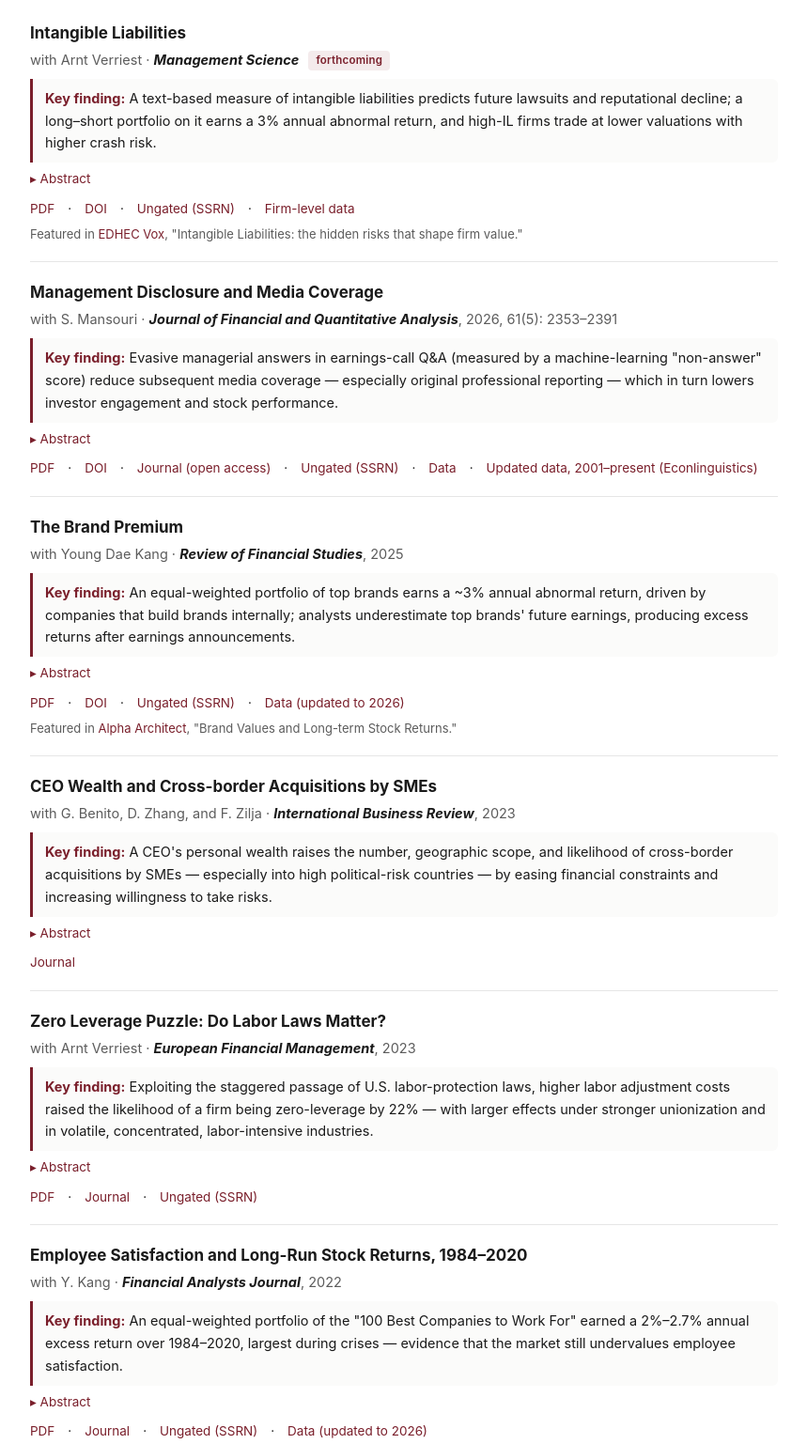
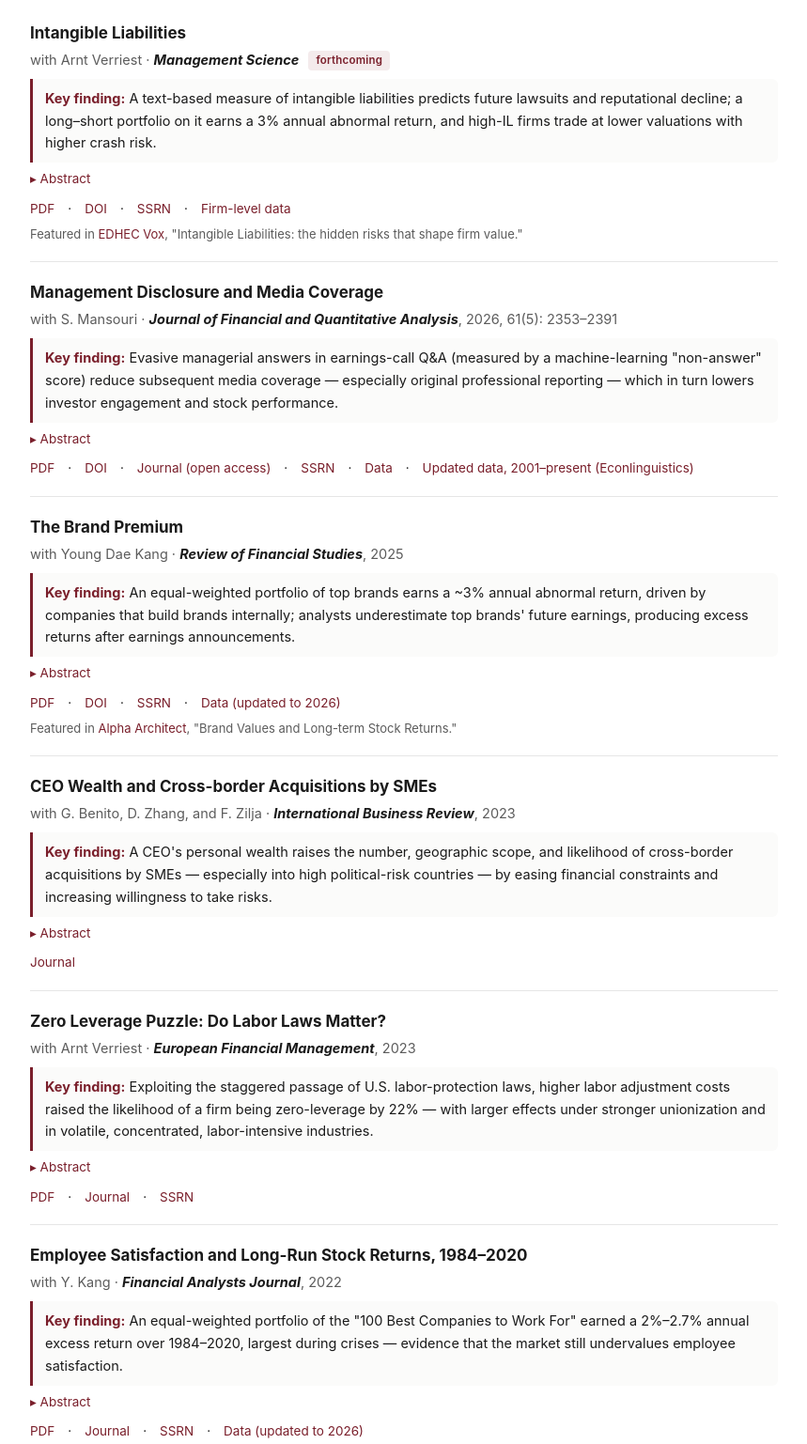
Before and after one commit to hamidbst/hamidbst.github.io, a plain HTML site: page index.html in a window 1280 px wide. Shown: the part 2914-4451 px from the top of the page at 94% size, without its empty margins (210-1069 px from the left). Drawn offline with Linux system fonts and the light colour scheme.

Commit message:
Rename SSRN links and update Best Brands data link
- Show "SSRN" instead of "Ungated (SSRN)" on paper links
- Point Best Brands data (Brand Premium paper and Data section)
  to the new best_brands_US.xlsx file

Co-Authored-By: Claude Opus 5.5 <noreply@anthropic.com>

```diff
--- a/index.html
+++ b/index.html
@@ -357,7 +357,7 @@
   <div class="meta">with Arnt Verriest · <span class="venue">Management Science</span> <span class="badge">forthcoming</span></div>
   <div class="finding"><b>Key finding:</b> A text-based measure of intangible liabilities predicts future lawsuits and reputational decline; a long–short portfolio on it earns a <b>3% annual abnormal return</b>, and high-IL firms trade at lower valuations with higher crash risk.</div>
   <details><summary>Abstract</summary><div class="abs">When liabilities are deemed improbable or cannot be reliably estimated by management, they are not recorded on the balance sheet. Instead, they are disclosed qualitatively in the company's filings — obligations related to pending lawsuits, product liability, environmental matters, false advertising, or patent and copyright infringements. We refer to these as intangible liabilities (IL) and construct a firm-level, text-based measure of them. IL is positively related to firm size, volatility, and share turnover, and negatively correlated with accounting performance, abnormal returns, and Tobin's Q. IL predicts future lawsuits against firms and the future deterioration of their reputations. Companies with higher IL trade at lower valuation ratios and have significantly higher future crash risks. A portfolio that is long high IL and short low IL yields an annual abnormal return of 3% after accounting for common factors.</div></details>
-  <div class="plinks"><a href="papers/intangible-liabilities.pdf">PDF</a> · <a href="https://doi.org/10.1287/mnsc.2023.03619">DOI</a> · <a href="https://papers.ssrn.com/sol3/papers.cfm?abstract_id=4543436">Ungated (SSRN)</a> · <a href="https://www.dropbox.com/scl/fi/o8poo0g2m9tfviauqjamv/IL_data_1995_2025.xlsx?rlkey=56w7xgfu98gwxsd1n9445o768&dl=0">Firm-level data</a></div>
+  <div class="plinks"><a href="papers/intangible-liabilities.pdf">PDF</a> · <a href="https://doi.org/10.1287/mnsc.2023.03619">DOI</a> · <a href="https://papers.ssrn.com/sol3/papers.cfm?abstract_id=4543436">SSRN</a> · <a href="https://www.dropbox.com/scl/fi/o8poo0g2m9tfviauqjamv/IL_data_1995_2025.xlsx?rlkey=56w7xgfu98gwxsd1n9445o768&dl=0">Firm-level data</a></div>
   <div class="press">Featured in <a href="https://www.edhec.edu/en/research-and-faculty/edhec-vox/intangible-liabilities-the-hidden-risks-that-shape-firm-value" target="_blank" rel="noopener">EDHEC Vox</a>, "Intangible Liabilities: the hidden risks that shape firm value."</div>
 </div>
 
@@ -366,7 +366,7 @@
   <div class="meta">with S. Mansouri · <span class="venue">Journal of Financial and Quantitative Analysis</span>, 2026, 61(5): 2353–2391</div>
   <div class="finding"><b>Key finding:</b> Evasive managerial answers in earnings-call Q&amp;A (measured by a machine-learning "non-answer" score) <b>reduce subsequent media coverage</b> — especially original professional reporting — which in turn lowers investor engagement and stock performance.</div>
   <details><summary>Abstract</summary><div class="abs">We examine how management disclosure affects media coverage by analyzing firms' responses in earnings call Q&amp;A sessions. Using a machine-learning-based "non-answer" score, we find that evasive managerial responses reduce subsequent media attention, particularly from professional outlets generating original content. This supports a supply-driven view of media coverage: poor disclosure limits journalistic content creation. Reduced coverage, in turn, is associated with lower investor engagement and weaker stock performance. Our findings highlight the critical role of a firm's information environment in shaping the level and nature of subsequent media coverage.</div></details>
-  <div class="plinks"><a href="papers/management-disclosure-and-media-coverage.pdf">PDF</a> · <a href="https://doi.org/10.1017/S0022109026102634">DOI</a> · <a href="https://www.cambridge.org/core/journals/journal-of-financial-and-quantitative-analysis/article/management-disclosure-and-media-coverage/C14A5E47C9F0F4311212BAB15D6C80AD">Journal (open access)</a> · <a href="https://papers.ssrn.com/sol3/papers.cfm?abstract_id=5421137">Ungated (SSRN)</a> · <a href="https://www.dropbox.com/scl/fi/tjb5ix6j7hkfe73vgs3qz/DatasetBoustanifar-MansouriJFQA.zip?rlkey=hfilwvutlpq0aaz9562h8to0m&dl=0">Data</a> · <a href="https://sasanm.de/econlinguistics/#data" target="_blank" rel="noopener">Updated data, 2001–present (Econlinguistics)</a></div>
+  <div class="plinks"><a href="papers/management-disclosure-and-media-coverage.pdf">PDF</a> · <a href="https://doi.org/10.1017/S0022109026102634">DOI</a> · <a href="https://www.cambridge.org/core/journals/journal-of-financial-and-quantitative-analysis/article/management-disclosure-and-media-coverage/C14A5E47C9F0F4311212BAB15D6C80AD">Journal (open access)</a> · <a href="https://papers.ssrn.com/sol3/papers.cfm?abstract_id=5421137">SSRN</a> · <a href="https://www.dropbox.com/scl/fi/tjb5ix6j7hkfe73vgs3qz/DatasetBoustanifar-MansouriJFQA.zip?rlkey=hfilwvutlpq0aaz9562h8to0m&dl=0">Data</a> · <a href="https://sasanm.de/econlinguistics/#data" target="_blank" rel="noopener">Updated data, 2001–present (Econlinguistics)</a></div>
 </div>
 
 <div class="pub">
@@ -374,7 +374,7 @@
   <div class="meta">with Young Dae Kang · <span class="venue">Review of Financial Studies</span>, 2025</div>
   <div class="finding"><b>Key finding:</b> An equal-weighted portfolio of top brands earns a <b>~3% annual abnormal return</b>, driven by companies that build brands internally; analysts underestimate top brands' future earnings, producing excess returns after earnings announcements.</div>
   <details><summary>Abstract</summary><div class="abs">We highlight the limitations of using cumulative advertising expenses as an input measure of brand value. Using two output measures—Interbrand's data and a novel text-based measure—we find that an equal-weighted portfolio of top brands yields an annual abnormal return of 3%. The excess returns are driven by companies that develop their brands internally. Intangible factors proposed in the literature have no explanatory power for the premium. Analysts underestimate the future earnings of top brands, leading to significant excess returns following earnings announcements. We find no abnormal returns associated with the input measure of brand value.</div></details>
-  <div class="plinks"><a href="papers/brand-premium.pdf">PDF</a> · <a href="https://doi.org/10.1093/rfs/hhae056">DOI</a> · <a href="https://papers.ssrn.com/sol3/papers.cfm?abstract_id=4146667">Ungated (SSRN)</a> · <a href="https://www.dropbox.com/scl/fi/bwgjg8jaknualpt4c07de/bb_list_US_updated_2026_small.xlsx?rlkey=ciwynss5qlulziyobvduj4imx&dl=0">Data (updated to 2026)</a></div>
+  <div class="plinks"><a href="papers/brand-premium.pdf">PDF</a> · <a href="https://doi.org/10.1093/rfs/hhae056">DOI</a> · <a href="https://papers.ssrn.com/sol3/papers.cfm?abstract_id=4146667">SSRN</a> · <a href="https://www.dropbox.com/scl/fi/ujg0u99q0agt70lxt6koo/best_brands_US.xlsx?rlkey=eswo7q47hpuji7ii4nok4plxf&dl=0">Data (updated to 2026)</a></div>
   <div class="press">Featured in <a href="https://alphaarchitect.com/2022/09/brand-values-and-long-term-stock-returns/" target="_blank" rel="noopener">Alpha Architect</a>, "Brand Values and Long-term Stock Returns."</div>
 </div>
 
@@ -391,7 +391,7 @@
   <div class="meta">with Arnt Verriest · <span class="venue">European Financial Management</span>, 2023</div>
   <div class="finding"><b>Key finding:</b> Exploiting the staggered passage of U.S. labor-protection laws, higher labor adjustment costs raised the likelihood of a firm being <b>zero-leverage by 22%</b> — with larger effects under stronger unionization and in volatile, concentrated, labor-intensive industries.</div>
   <details><summary>Abstract</summary><div class="abs">Exploiting the staggered passage of labour protection laws in the United States, we find that higher labour adjustment costs increased the likelihood of observing zero leverage firms by 22%. This effect is significantly larger in states with stronger unionization, and in industries with higher volatility, concentration, and labour intensity. Both within-firm changes in debt policies and the propensity of newer firms to be debt-free are important in explaining these patterns. Overall, our work contributes to the literature on the relation between financial and labour markets by highlighting the role of labour laws in explaining the zero-leverage puzzle.</div></details>
-  <div class="plinks"><a href="papers/zero-leverage-puzzle.pdf">PDF</a> · <a href="https://onlinelibrary.wiley.com/doi/abs/10.1111/eufm.12385">Journal</a> · <a href="https://papers.ssrn.com/sol3/papers.cfm?abstract_id=4402593">Ungated (SSRN)</a></div>
+  <div class="plinks"><a href="papers/zero-leverage-puzzle.pdf">PDF</a> · <a href="https://onlinelibrary.wiley.com/doi/abs/10.1111/eufm.12385">Journal</a> · <a href="https://papers.ssrn.com/sol3/papers.cfm?abstract_id=4402593">SSRN</a></div>
 </div>
 
 <div class="pub">
@@ -399,7 +399,7 @@
   <div class="meta">with Y. Kang · <span class="venue">Financial Analysts Journal</span>, 2022</div>
   <div class="finding"><b>Key finding:</b> An equal-weighted portfolio of the "100 Best Companies to Work For" earned a <b>2%–2.7% annual excess return</b> over 1984–2020, largest during crises — evidence that the market still undervalues employee satisfaction.</div>
   <details><summary>Abstract</summary><div class="abs">Economic theory predicts that (in the absence of mispricing) the excess return to socially responsible businesses is negative in equilibrium. In contrast, using state-of-the-art empirical models and a sample spanning four decades (1984–2020), an equal-weighted portfolio of companies that treat their employees best earns an excess return of 2% to 2.7% per year. The estimated alphas are positive in most periods within the sample (with no upward or downward trend) and are particularly large during crisis periods. Overall, the results suggest that the stock market (still) undervalues employee satisfaction.</div></details>
-  <div class="plinks"><a href="papers/employee-satisfaction-long-run-returns.pdf">PDF</a> · <a href="https://doi.org/10.1080/0015198X.2022.2074241">Journal</a> · <a href="https://papers.ssrn.com/sol3/papers.cfm?abstract_id=3933687">Ungated (SSRN)</a> · <a href="https://www.dropbox.com/scl/fi/gdy0fcnx8ucmy8hipnn9y/BC_data_updated_2026.xlsx?rlkey=dqwx1ysexfztgs2l4udjbelg3&dl=0">Data (updated to 2026)</a></div>
+  <div class="plinks"><a href="papers/employee-satisfaction-long-run-returns.pdf">PDF</a> · <a href="https://doi.org/10.1080/0015198X.2022.2074241">Journal</a> · <a href="https://papers.ssrn.com/sol3/papers.cfm?abstract_id=3933687">SSRN</a> · <a href="https://www.dropbox.com/scl/fi/gdy0fcnx8ucmy8hipnn9y/BC_data_updated_2026.xlsx?rlkey=dqwx1ysexfztgs2l4udjbelg3&dl=0">Data (updated to 2026)</a></div>
   <div class="press">Featured in <a href="https://www.ft.com/content/6d0e91fc-8b61-44ff-bb93-60bed872a0d1" target="_blank" rel="noopener">the Financial Times</a>, <a href="https://www.institutionalinvestor.com/article/2bsww1qi2u6q9rvn8zvuo/culture/want-to-pick-the-best-stocks-pick-the-happiest-companies" target="_blank" rel="noopener">Institutional Investor</a>, <a href="https://www.latribune.fr/opinions/tribunes/dans-une-entreprise-des-employes-satisfaits-rendent-aussi-les-investisseurs-heureux-924659.html" target="_blank" rel="noopener">La Tribune</a>, <a href="https://theconversation.com/dans-une-entreprise-des-employes-satisfaits-rendent-aussi-les-investisseurs-heureux-186059" target="_blank" rel="noopener">The Conversation</a>, and <a href="https://www.advisorperspectives.com/articles/2022/08/29/the-best-companies-to-work-for-are-also-good-investments" target="_blank" rel="noopener">Advisor Perspectives</a>.</div>
 </div>
 
@@ -461,7 +461,7 @@
   <div class="meta"><span class="venue">Journal of International Financial Management &amp; Accounting</span>, 2023</div>
   <div class="finding"><b>Summary:</b> A critical review of Alex Edmans' <em>Grow the Pie</em>, whose "pieconomics" argues that firms create the most value for investors by first maximizing the social value they generate — a middle path between shareholder and stakeholder capitalism.</div>
   <details><summary>Abstract</summary><div class="abs">Alex Edmans' "Grow the Pie: How Great Companies Deliver Both Purpose and Profit" provides an alternative approach to business called Pieconomics. Profits to shareholders play a critical role in Pieconomics (similar as in shareholder capitalism), but the goal of an enterprise is to maximize the social value it creates (somewhat similar as in stakeholder capitalism). This review discusses and critically evaluates this thesis.</div></details>
-  <div class="plinks"><a href="papers/grow-the-pie-review.pdf">PDF</a> · <a href="https://onlinelibrary.wiley.com/doi/abs/10.1111/jifm.12178">Journal</a> · <a href="https://papers.ssrn.com/sol3/papers.cfm?abstract_id=4437765">Ungated (SSRN)</a></div>
+  <div class="plinks"><a href="papers/grow-the-pie-review.pdf">PDF</a> · <a href="https://onlinelibrary.wiley.com/doi/abs/10.1111/jifm.12178">Journal</a> · <a href="https://papers.ssrn.com/sol3/papers.cfm?abstract_id=4437765">SSRN</a></div>
 </div>
 
 <div class="pub">
@@ -497,7 +497,7 @@
 <div class="pub">
   <div class="t">Best Brands in the U.S. (2000–2026)</div>
   <div class="meta">from <em>The Brand Premium</em> (RFS, 2025) · updated to 2026</div>
-  <div class="plinks"><a href="https://www.dropbox.com/scl/fi/bwgjg8jaknualpt4c07de/bb_list_US_updated_2026_small.xlsx?rlkey=ciwynss5qlulziyobvduj4imx&dl=0">Download</a></div>
+  <div class="plinks"><a href="https://www.dropbox.com/scl/fi/ujg0u99q0agt70lxt6koo/best_brands_US.xlsx?rlkey=eswo7q47hpuji7ii4nok4plxf&dl=0">Download</a></div>
 </div>
 <div class="pub">
   <div class="t">Best Companies to Work For (1984–2026)</div>
```
